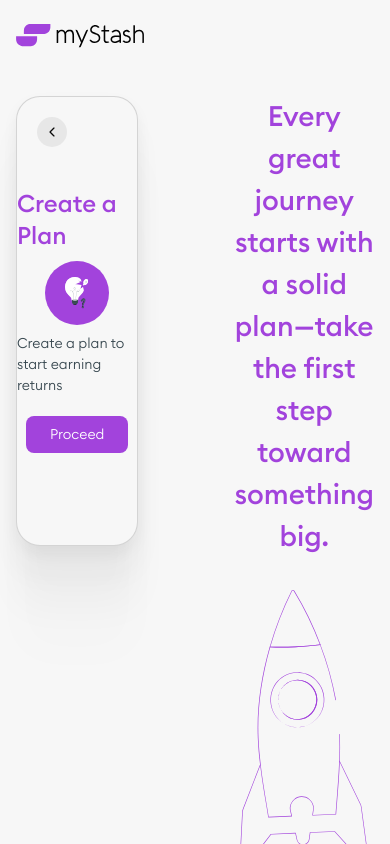
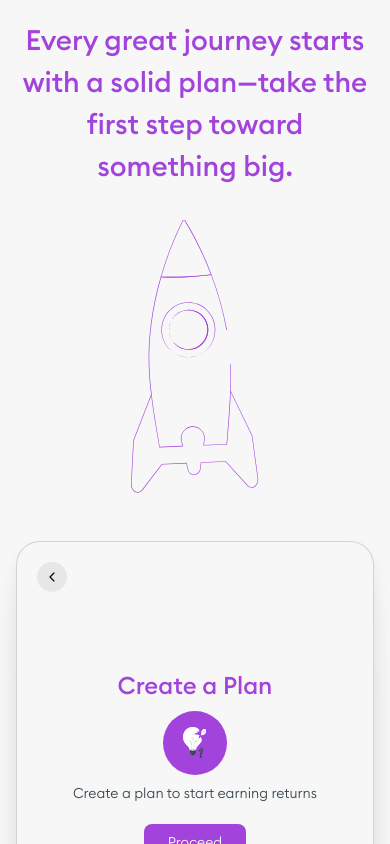
Before and after one commit to Naya-Ikenwe/My-Stash-Investment-Portal, a Next.js app: page /create-plan in a window 390 px wide. Shown: the top 844 px of the page. Built offline with nearby package versions, Linux system fonts and the light colour scheme.

Commit message:
fix: responsivenss issues

```diff
--- a/app/(pages)/create-plan/page.tsx
+++ b/app/(pages)/create-plan/page.tsx
@@ -26,7 +26,7 @@ export default function CreatePlanPage() {
   });
 
   return (
-    <AuthWrapper>
+    <>
       {activeTab === "welcome" && (
         <CreatePlanWelcome onContinue={() => setActiveTab("form")} />
       )}
@@ -42,6 +42,6 @@ export default function CreatePlanPage() {
       {activeTab === "breakdown" && (
         <PlanBreakdown onBack={() => setActiveTab("form")} form={form} />
       )}
-    </AuthWrapper>
+    </>
   );
 }
--- a/app/components/CreatePlanForm.tsx
+++ b/app/components/CreatePlanForm.tsx
@@ -72,7 +72,7 @@ export default function CreatePlanForm({
   };
 
   return (
-    <main className="flex items-center -my-10 px-4">
+    <main className="flex items-start lg:items-center px-4 h-screen overflow-y-auto pt-10 md:pt-20 lg:pt-0">
       <CardWrapper className="flex flex-col items-center justify-center p-6 lg:p-10 gap-8 w-full max-w-[700px] min-h-[450px] relative mx-auto">
         <button
           onClick={onBack}
@@ -81,7 +81,7 @@ export default function CreatePlanForm({
           <IoIosArrowBack />
         </button>
 
-        <p className="text-2xl font-medium">Hi, create your portfolio</p>
+        <p className="text-2xl font-medium mt-8 sm:mt-0">Hi, create your portfolio</p>
 
         <form
           onSubmit={handleSubmit(onSubmit)}
@@ -253,7 +253,7 @@ export default function CreatePlanForm({
         </form>
       </CardWrapper>
 
-      <div>
+      <div className="hidden lg:block">
         <Image
           src={"/plan-form.svg"}
           alt="illustration"
--- a/app/components/CreatePlanWelcome.tsx
+++ b/app/components/CreatePlanWelcome.tsx
@@ -9,8 +9,11 @@ export default function CreatePlanWelcome({
   onContinue: () => void;
 }) {
   return (
-    <main className="flex gap-24 ">
-      <CardWrapper className="flex flex-col items-center justify-center gap-5 w-[700px] h-[450px] relative">
+    <>
+      {/* Desktop View */}
+      <main className="hidden lg:block relative w-full h-screen">
+        {/* modal positioned per design - responsive sizing */}
+        <CardWrapper className="absolute top-[139px] left-[102px] xl:left-[120px] w-[612px] lg:w-[520px] xl:w-[612px] h-[590px] flex flex-col items-center justify-center gap-5">
             <Link
               href="/dashboard"
               className="bg-[#E7E7E7] p-2 rounded-full absolute top-5 left-5"
@@ -43,7 +46,7 @@ export default function CreatePlanWelcome({
             </button>
           </CardWrapper>
 
-      <div className="w-[45%] flex flex-col items-center gap-8 text-center ">
+          <div className="absolute top-[155px] right-[159px] lg:right-20 xl:right-[159px] w-[451px] lg:w-[300px] xl:w-[451px] h-[467px] flex flex-col items-center gap-8 text-center">
             <p className="text-primary text-[28px] font-medium">
               Every great journey starts with a solid plan—take the first step
               toward something big.
@@ -52,5 +55,51 @@ export default function CreatePlanWelcome({
             <Image src={'/rocket.svg'} alt="rocket" width={50} height={50} className="w-32"/>
           </div>
       </main>
+
+      {/* Mobile View */}
+      <main className="lg:hidden flex flex-col gap-12 pt-5 pb-6 px-4">
+        <div className="flex flex-col items-center gap-8 text-center">
+          <p className="text-primary text-[28px] font-medium">
+            Every great journey starts with a solid plan—take the first step
+            toward something big.
+          </p>
+
+          <Image src={'/rocket.svg'} alt="rocket" width={50} height={50} className="w-32"/>
+        </div>
+
+        <CardWrapper className="flex flex-col items-center justify-center gap-5 w-full h-[450px] relative mb-6">
+          <Link
+            href="/dashboard"
+            className="bg-[#E7E7E7] p-2 rounded-full absolute top-5 left-5"
+          >
+            <IoIosArrowBack />
+          </Link>
+
+          <div className="flex flex-col gap-2 items-center">
+            <h2 className="text-primary text-2xl font-medium">Create a Plan</h2>
+
+            <div className="flex items-center justify-center w-16 h-16 bg-primary rounded-full">
+              <Image
+                src={"/create-plan-icon.svg"}
+                alt="create-plan-icon"
+                width={24}
+                height={24}
+              />
+            </div>
+
+            <p className="text-[#37474F]">
+              Create a plan to start earning returns
+            </p>
+          </div>
+
+          <button
+            onClick={onContinue}
+            className="bg-primary text-white px-6 py-2 rounded-lg cursor-pointer"
+          >
+            Proceed
+          </button>
+        </CardWrapper>
+      </main>
+    </>
   );
 }
```
Lines whose indentation alone changed are shown as unchanged.
